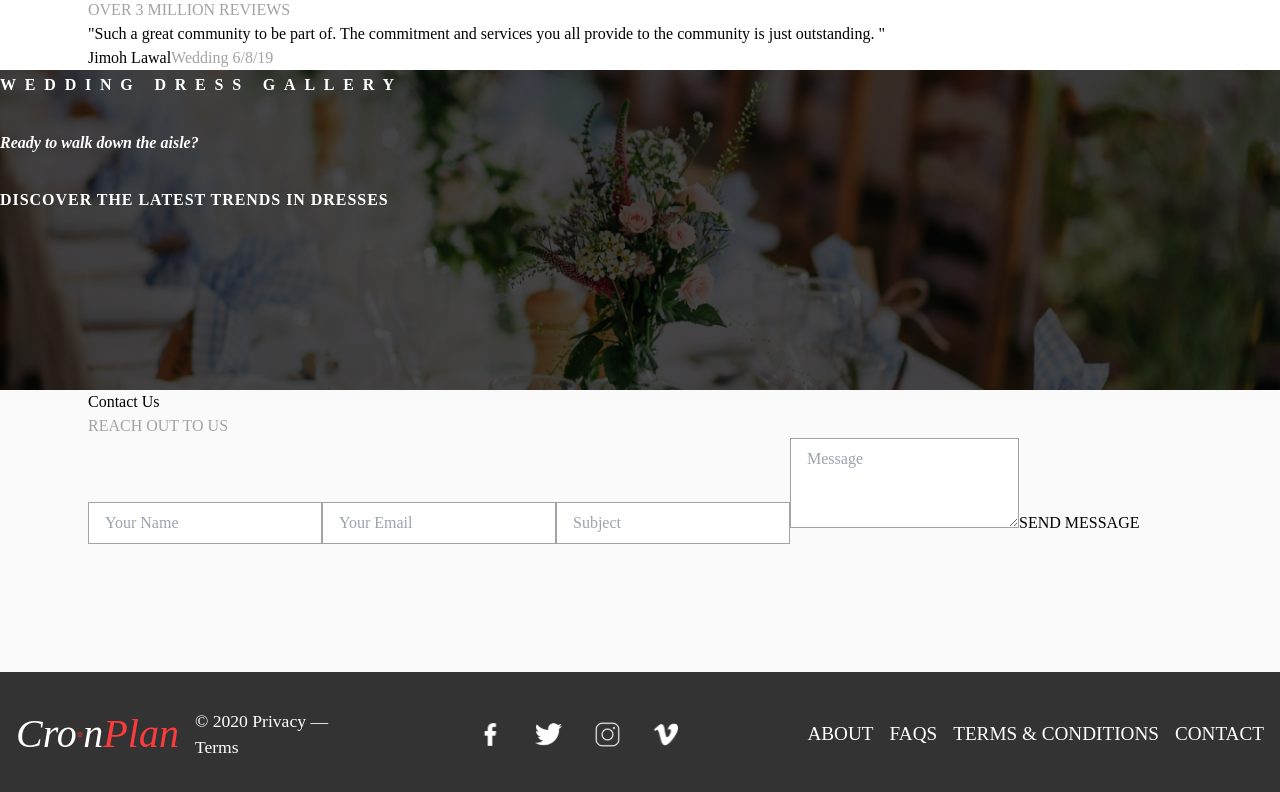
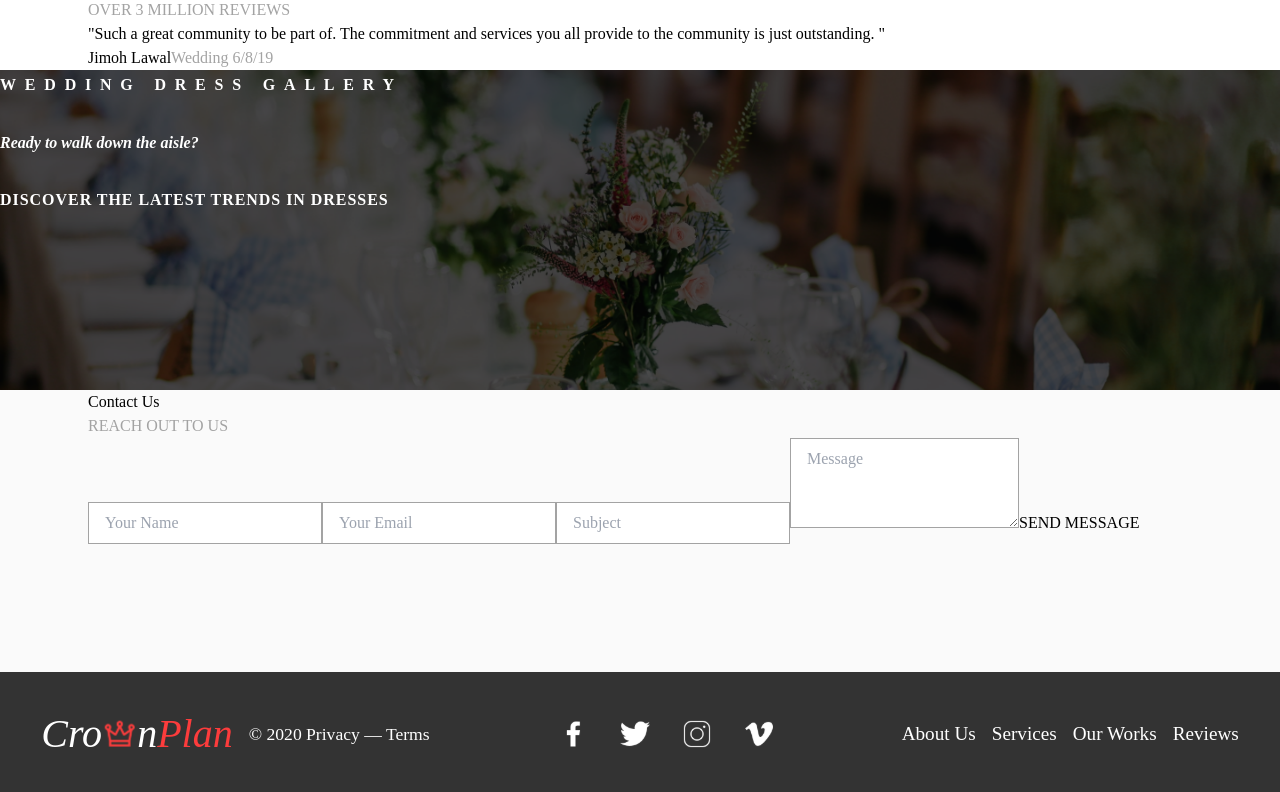
Before and after one commit to Mozibix/crown-plan-project, a Next.js app: page / in a window 1280 px wide. Shown: the part 5315-6107 px from the top of the page. Built offline with nearby package versions, Linux system fonts and the light colour scheme.

Commit message:
chores: updating logo links

```diff
--- a/src/(components)/Footer.tsx
+++ b/src/(components)/Footer.tsx
@@ -1,11 +1,13 @@
 import React from "react";
 import Image from "next/image";
+import Link from "next/link";
 
 const Footer = () => {
   return (
     <div className="footer">
       <div className="footer_inner container_main">
         <div className="footer_left_section flex_center">
+          <Link href="/">
             <div className="footer_logo special_font">
               Cro
               <span>
@@ -19,6 +21,7 @@ const Footer = () => {
               </span>{" "}
               n <span className="red_text">Plan</span>
             </div>
+          </Link>
 
           <div className="privacy_terms">
             <p>© 2020 Privacy — Terms</p>
@@ -44,10 +47,18 @@ const Footer = () => {
 
         <div className="footer_right_section">
           <ul className="flex_center">
-            <li>ABOUT</li>
-            <li>FAQS</li>
-            <li>TERMS & CONDITIONS</li>
-            <li>CONTACT</li>
+            <Link href="#about">
+              <li>About Us</li>
+            </Link>{" "}
+            <Link href="#wedding_plan">
+              <li>Services</li>
+            </Link>
+            <Link href="#real_wedding">
+              <li>Our Works</li>
+            </Link>
+            <Link href="#reviews">
+              <li>Reviews</li>
+            </Link>
           </ul>
         </div>
       </div>
```
Lines whose indentation alone changed are shown as unchanged.
